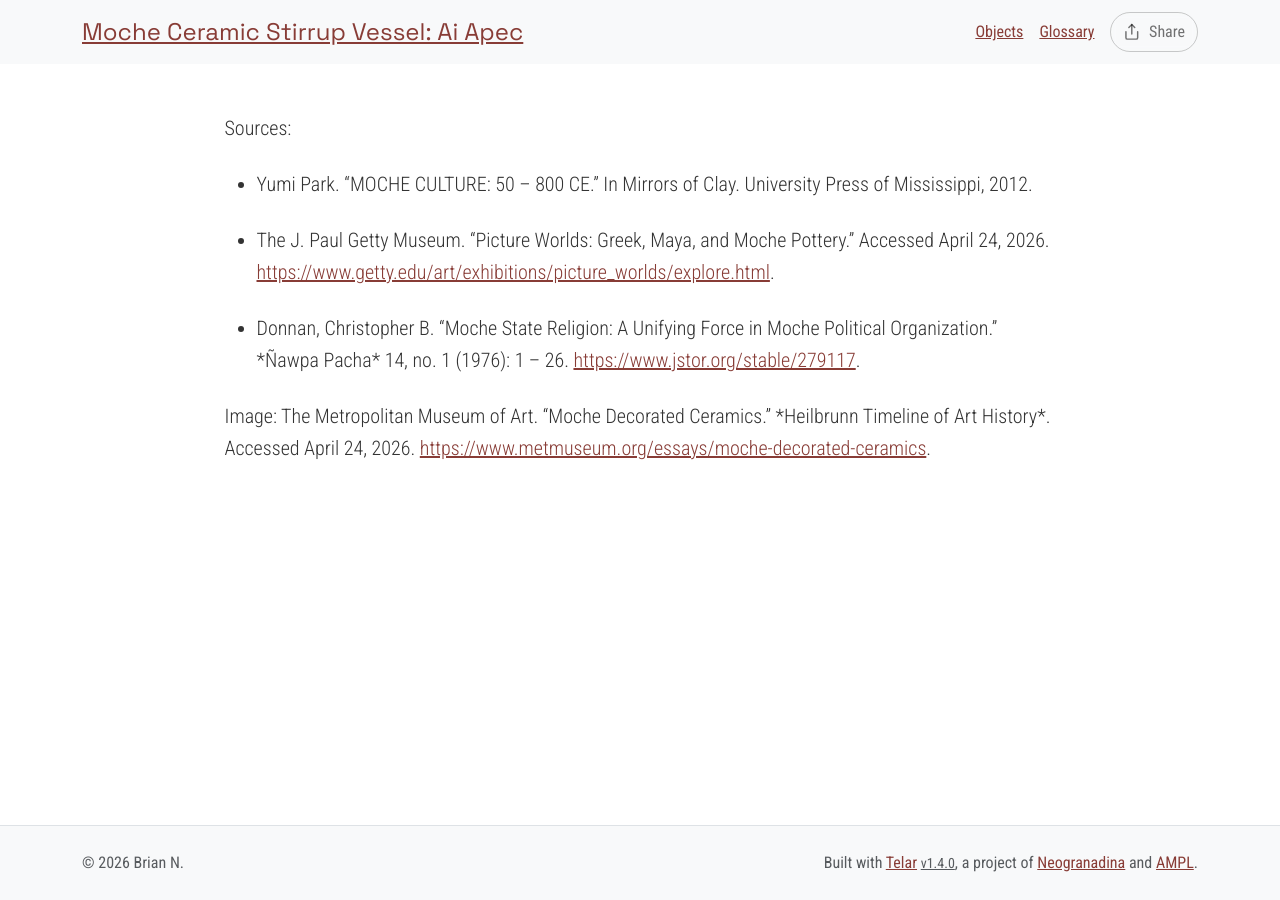
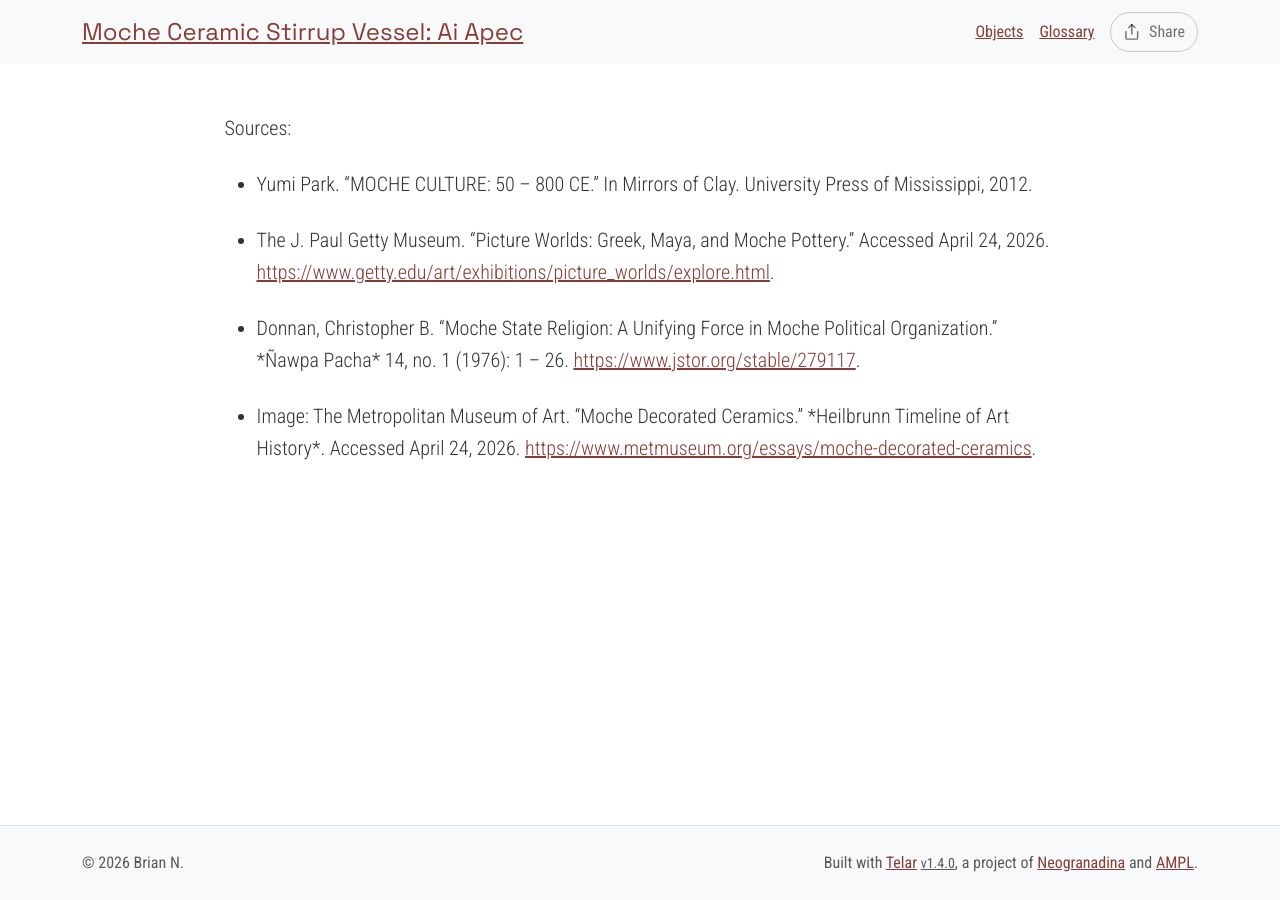
Before and after one commit to briannaguatt-barrera/moche-ceramic-stirrup-vessel-ai-apec, a Jekyll site: the page built from telar-content/texts/stories/blank_template-learn-more.md, in a window 1280 px wide. Built offline with Jekyll 4.4.1, drawn with Linux system fonts in a browser that asks for light colours.

```diff
--- a/telar-content/spreadsheets/blank_template.csv
+++ b/telar-content/spreadsheets/blank_template.csv
@@ -7,4 +7,4 @@ paso,objeto,x,y,zoom,pagina,pregunta,respuesta,texto_alt,boton1,contenido1,boton
 ",,Learn more,blank_template-step3-layer1.md,,,,,
 4,dsc0364,0.5006663284246545,0.5039408773996397,0.9,,What is the religious significance of the Ai Apec vessel?,Moche culture is strongly rooted in religion and agriculture. The Ai Apaec was represented by a ceramic stirrup vessel that was used in ceremonies and burial traditions. Having the vessel resemble a corn cob was a way of connecting the world of the living with the divine. Many rulers requested that the vessel should travel with them to the afterlife as a way to carry power and protection forever,,Learn more,blank_template-step4-layer1.md,,,,,
 5,1272at,0.4974043955341929,0.49061132651894257,1.092763157894737,,How does the corn on the vessel reflect broader Moche society?,"The Moche people were very masterful in crafting unique, brilliant pieces of pottery and ceramics while incorporating aspects of everyday life. In Moche culture, corn was extremely important because it was a major food source and a symbol of successful agriculture. The Moche incorporated corn into their ceramics and pottery to emphasize the importance of agriculture in their lives and to show how corn was, and continued to have a strong presence. Some vessels were also used to hold chicha (maize beer), which further connects corn and Moche ceramics. They used corn to show daily life, and a more overarching idea of survival and power",,Learn more,blank_template-step5-layer1.md,,,,,
-6,,0.5,0.5,1,,THANK YOU!,,,,,,,,,
+6,,0.5,0.5,1,,Thank You!,,,,,,,,,
--- a/telar-content/texts/stories/blank_template-learn-more.md
+++ b/telar-content/texts/stories/blank_template-learn-more.md
@@ -9,4 +9,4 @@ Sources:
 
 - Donnan, Christopher B. "Moche State Religion: A Unifying Force in Moche Political Organization." \*Ñawpa Pacha\* 14, no. 1 (1976): 1 – 26. [https://www.jstor.org/stable/279117](https://www.jstor.org/stable/279117).
 
-Image: The Metropolitan Museum of Art. "Moche Decorated Ceramics." \*Heilbrunn Timeline of Art History\*. Accessed April 24, 2026. [https://www.metmuseum.org/essays/moche-decorated-ceramics](https://www.metmuseum.org/essays/moche-decorated-ceramics).
+- Image: The Metropolitan Museum of Art. "Moche Decorated Ceramics." \*Heilbrunn Timeline of Art History\*. Accessed April 24, 2026. [https://www.metmuseum.org/essays/moche-decorated-ceramics](https://www.metmuseum.org/essays/moche-decorated-ceramics).
```
Also changed, not shown: telar-content/texts/stories/blank_template-step3-layer1.md (+2 -2 lines).
